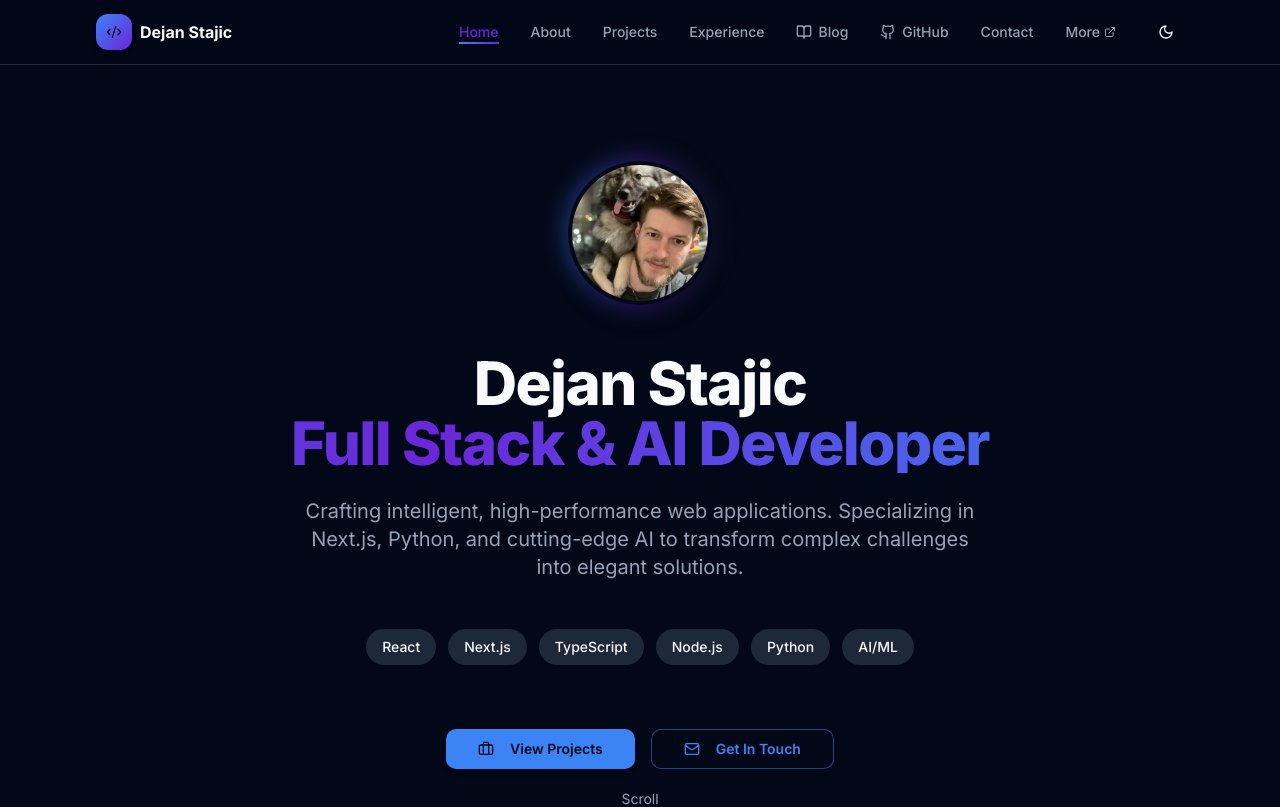
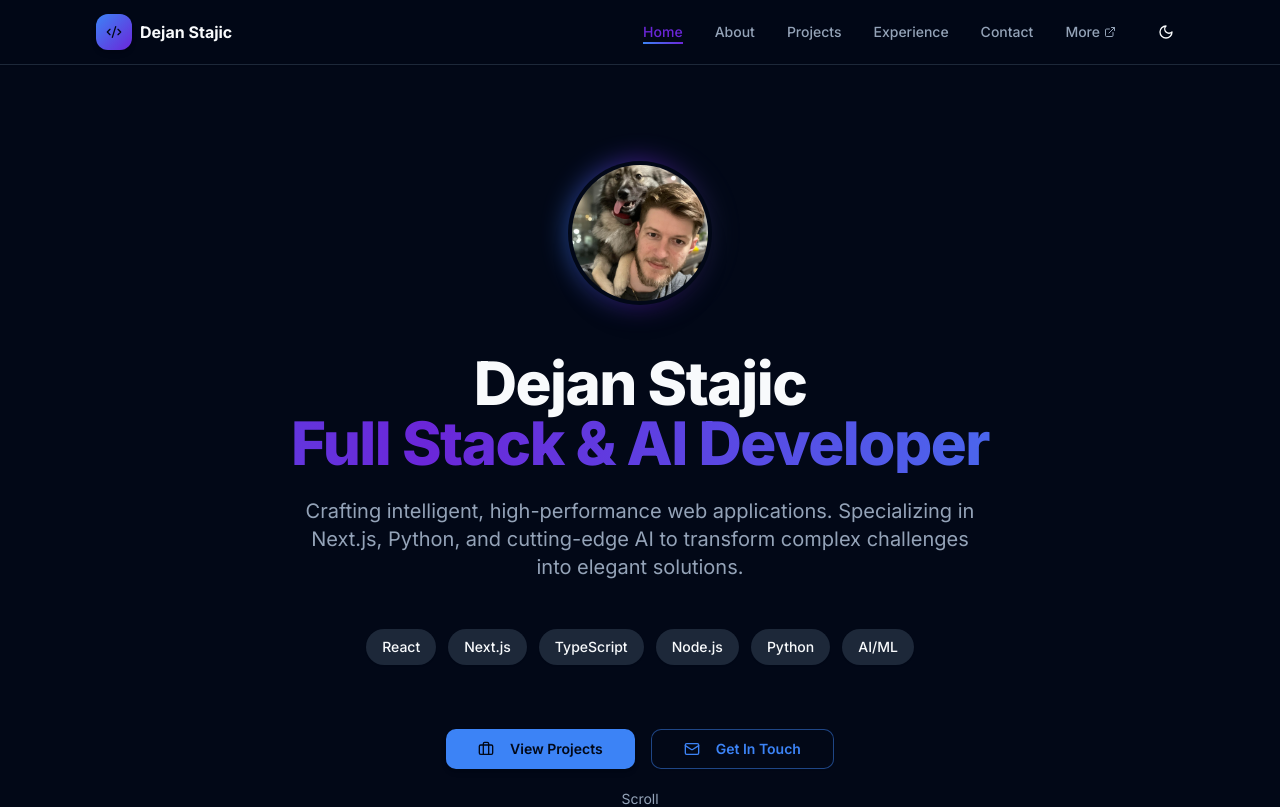
Before and after one commit to dejoski/autoapplier, a Next.js app: page / in a window 1280 px wide. Shown: the top 807 px of the page. Built offline with nearby package versions, Linux system fonts and the light colour scheme.

Commit message:
FIX NAVIGATION: Remove broken Blog and GitHub links causing 404 errors, clean up portfolio navigation

```diff
--- a/src/components/layout/header.tsx
+++ b/src/components/layout/header.tsx
@@ -3,7 +3,7 @@
 import * as React from 'react'
 import Link from 'next/link'
 import { usePathname } from 'next/navigation'
-import { Menu, X, Code2, ExternalLink, Github, BookOpen } from 'lucide-react'
+import { Menu, X, Code2, ExternalLink } from 'lucide-react'
 
 import { Button } from '@/components/ui/button'
 import { cn } from '@/lib/utils'
@@ -14,8 +14,6 @@ const navigation = [
   { name: 'About', href: '#about' },
   { name: 'Projects', href: '#projects' },
   { name: 'Experience', href: '#experience' },
-  { name: 'Blog', href: '/blog', icon: BookOpen },
-  { name: 'GitHub', href: '/github', icon: Github },
   { name: 'Contact', href: '#contact' },
 ]
 
@@ -91,7 +89,6 @@ export function Header() {
                     : 'text-muted-foreground'
                 )}
               >
-                {item.icon && <item.icon className="w-4 h-4" />}
                 {item.name}
                 <span className={cn(
                   'absolute -bottom-0.5 left-0 h-0.5 bg-gradient-to-r from-primary to-accent transition-all duration-300',
@@ -162,7 +159,6 @@ export function Header() {
                 )}
                 onClick={() => setMobileMenuOpen(false)}
               >
-                {item.icon && <item.icon className="w-4 h-4" />}
                 {item.name}
               </Link>
             ))}
```
